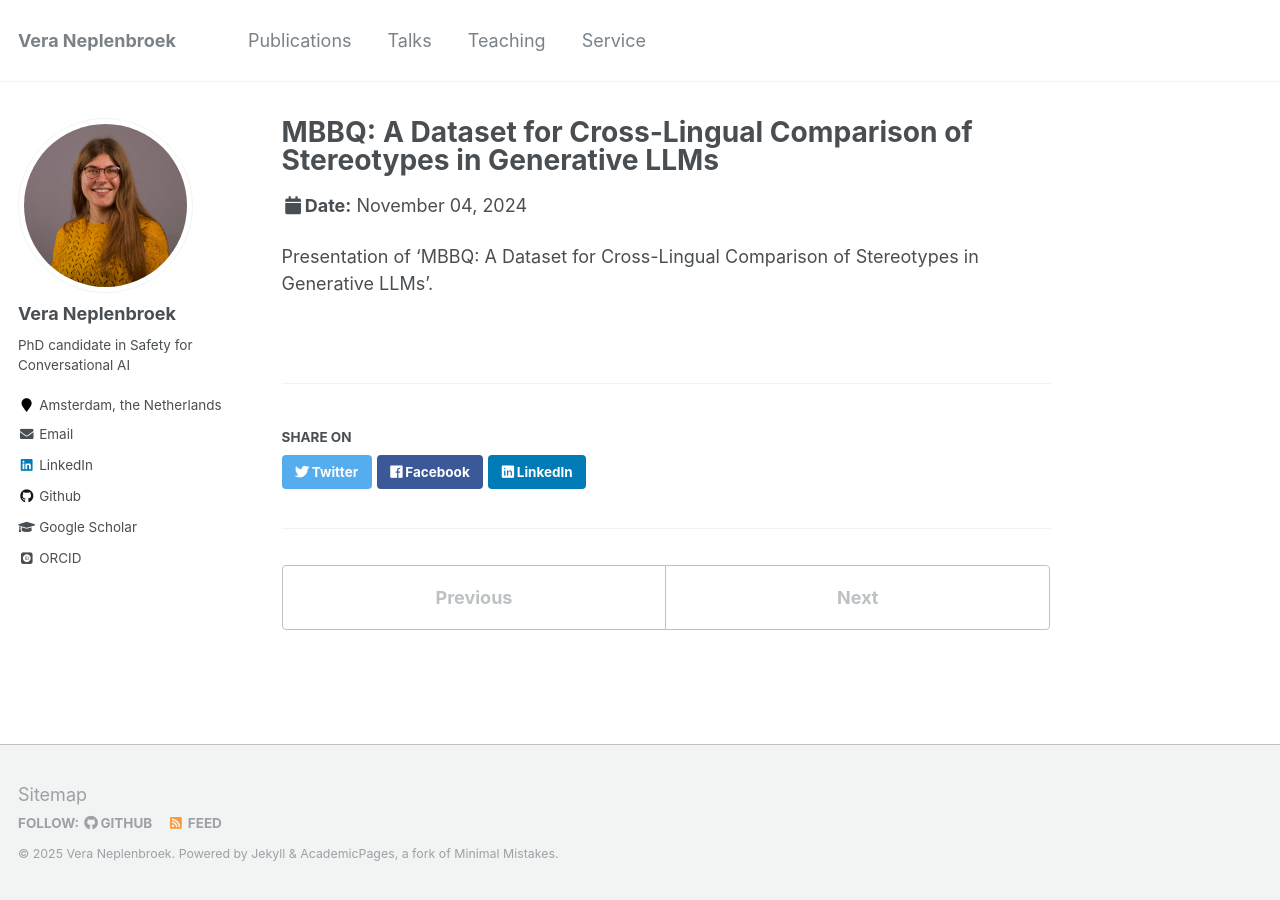
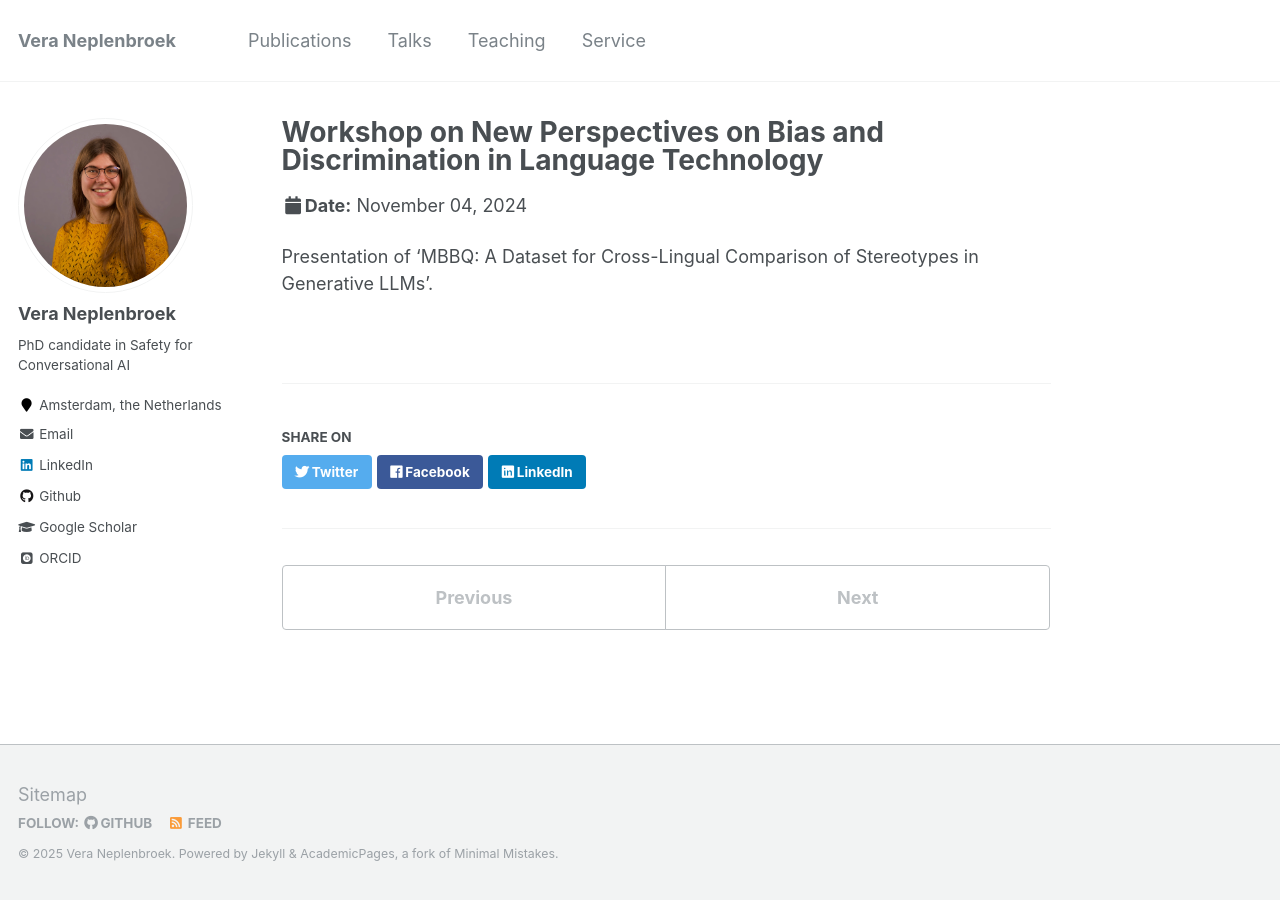
Before and after one commit to Veranep/Veranep.github.io, a Jekyll site: the page built from _talks/2024-11-04-new.md, in a window 1280 px wide. Built offline with Jekyll 4.4.1, drawn with Linux system fonts in a browser that asks for light colours; some web fonts are replaced.

Commit message:
Update 2024-11-04-new.md

```diff
--- a/_talks/2024-11-04-new.md
+++ b/_talks/2024-11-04-new.md
@@ -1,11 +1,11 @@
 ---
-title: "MBBQ: A Dataset for Cross-Lingual Comparison of Stereotypes in Generative LLMs"
+title: "Workshop on New Perspectives on Bias and Discrimination in Language Technology"
 collection: talks
-type: "Talk"
-permalink: /talks/2012-03-01-talk-1
-venue: "Workshop on New Perspectives on Bias and Discrimination in Language Technology"
+type: "Oral presentation"
+permalink: /talks/2024-11-04-new
+venue: ""
 date: 2024-11-04
-location: "Amsterdam"
+location: "Amsterdam, The Netherlands"
 ---
 
 Presentation of 'MBBQ: A Dataset for Cross-Lingual Comparison of Stereotypes in Generative LLMs'.
```
